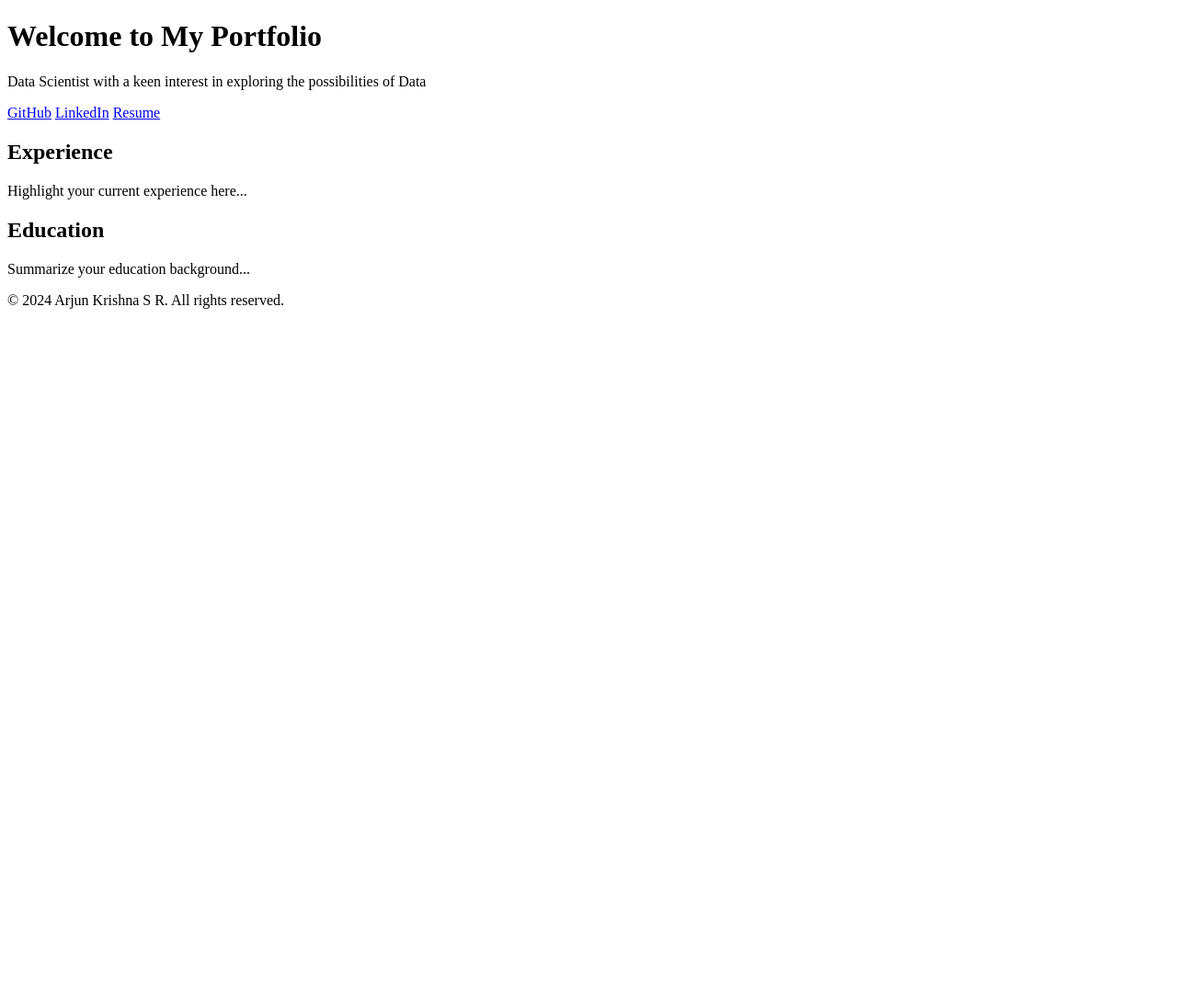
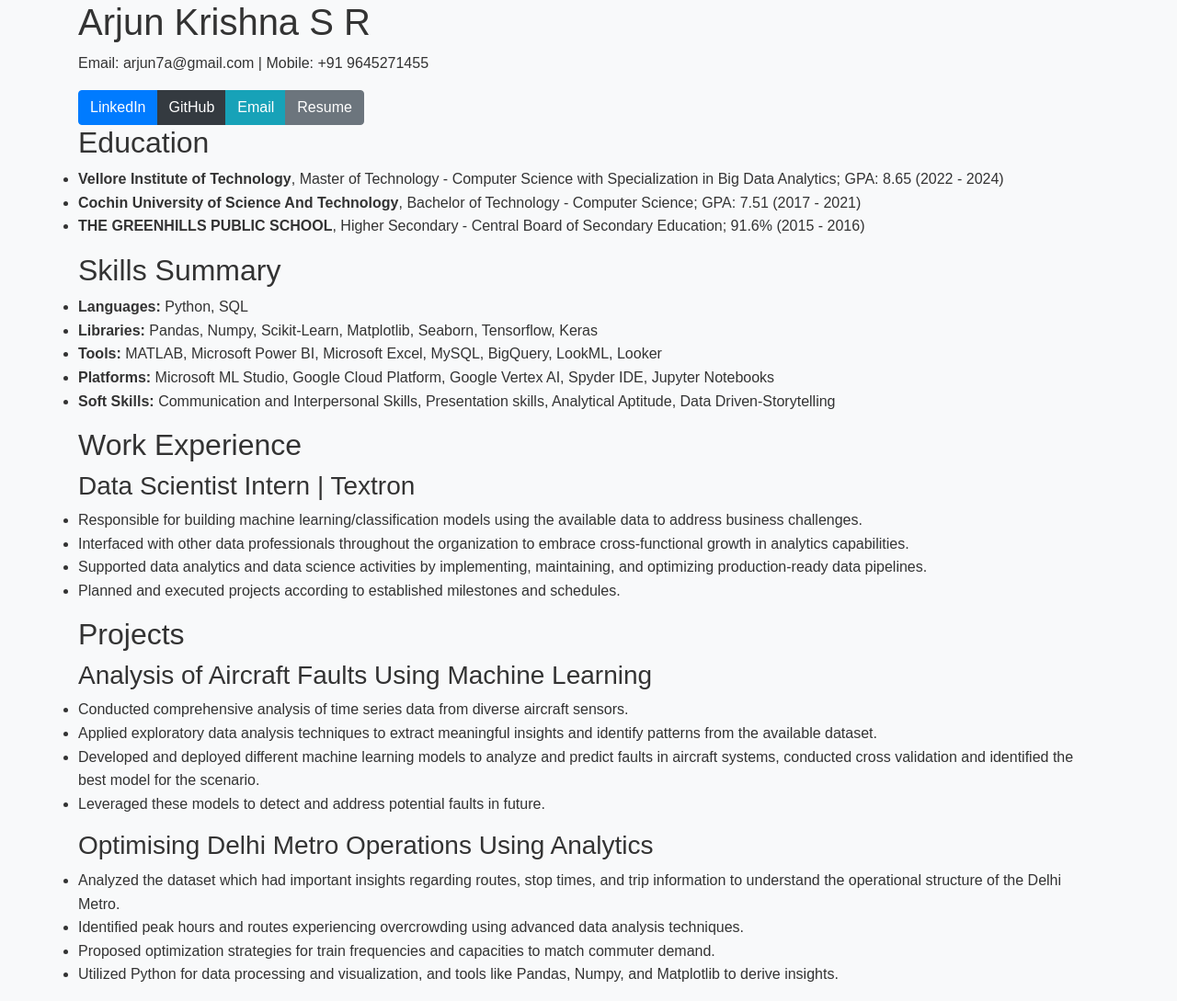
Before and after one commit to arjunkrishnasr/arjunkrishnasr.github.io, a plain HTML site: page index.html in a window 1280 px wide. Shown: the whole page at 92% size. Before the commit the page ends 800 px from the top, so only its background shows below. Drawn offline with nearby package versions, Linux system fonts and the light colour scheme; files that its build step writes are made by us from their sources.

Commit message:
Next commit

```diff
--- a/index.html
+++ b/index.html
@@ -3,32 +3,79 @@
 <head>
     <meta charset="UTF-8">
     <meta name="viewport" content="width=device-width, initial-scale=1.0">
-    <title>Arjun Krishna S R</title>
-    <link rel="stylesheet" href="style.css">
+    <title>Arjun Krishna S R - Portfolio</title>
+    <link rel="stylesheet" href="https://maxcdn.bootstrapcdn.com/bootstrap/4.5.2/css/bootstrap.min.css">
+    <link rel="stylesheet" href="css/styles.css">
 </head>
 <body>
-    <header>
-        <h1>Welcome to My Portfolio</h1>
-        <p>Data Scientist with a keen interest in exploring the possibilities of Data</p>
-        <div class="links">
-            <a href="https://github.com/yourusername" target="_blank">GitHub</a>
-            <a href="https://www.linkedin.com/in/yourlinkedinprofile" target="_blank">LinkedIn</a>
-            <a href="resume.pdf" target="_blank">Resume</a>
+    <div class="container">
+        <div class="profile-header">
+            <h1>Arjun Krishna S R</h1>
+            <p>Email: arjun7a@gmail.com | Mobile: +91 9645271455</p>
+            <div class="btn-group">
+                <a href="https://www.linkedin.com/in/arjunkrishnasr/" class="btn btn-primary" target="_blank">LinkedIn</a>
+                <a href="https://github.com/username" class="btn btn-dark" target="_blank">GitHub</a>
+                <a href="mailto:arjun7a@gmail.com" class="btn btn-info" target="_blank">Email</a>
+                <a href="path/to/your/resume.pdf" class="btn btn-secondary" target="_blank">Resume</a>
+            </div>
         </div>
-    </header>
 
-    <section id="experience">
-        <h2>Experience</h2>
-        <p>Highlight your current experience here...</p>
-    </section>
+        <div class="resume-section">
+            <h2>Education</h2>
+            <ul>
+                <li><strong>Vellore Institute of Technology</strong>, Master of Technology - Computer Science with Specialization in Big Data Analytics; GPA: 8.65 (2022 - 2024)</li>
+                <li><strong>Cochin University of Science And Technology</strong>, Bachelor of Technology - Computer Science; GPA: 7.51 (2017 - 2021)</li>
+                <li><strong>THE GREENHILLS PUBLIC SCHOOL</strong>, Higher Secondary - Central Board of Secondary Education; 91.6% (2015 - 2016)</li>
+            </ul>
+        </div>
 
-    <section id="education">
-        <h2>Education</h2>
-        <p>Summarize your education background...</p>
-    </section>
+        <div class="resume-section">
+            <h2>Skills Summary</h2>
+            <ul>
+                <li><strong>Languages:</strong> Python, SQL</li>
+                <li><strong>Libraries:</strong> Pandas, Numpy, Scikit-Learn, Matplotlib, Seaborn, Tensorflow, Keras</li>
+                <li><strong>Tools:</strong> MATLAB, Microsoft Power BI, Microsoft Excel, MySQL, BigQuery, LookML, Looker</li>
+                <li><strong>Platforms:</strong> Microsoft ML Studio, Google Cloud Platform, Google Vertex AI, Spyder IDE, Jupyter Notebooks</li>
+                <li><strong>Soft Skills:</strong> Communication and Interpersonal Skills, Presentation skills, Analytical Aptitude, Data Driven-Storytelling</li>
+            </ul>
+        </div>
 
-    <footer>
-        <p>&copy; 2024 Arjun Krishna S R. All rights reserved.</p>
-    </footer>
+        <div class="resume-section">
+            <h2>Work Experience</h2>
+            <h3>Data Scientist Intern | Textron</h3>
+            <ul>
+                <li>Responsible for building machine learning/classification models using the available data to address business challenges.</li>
+                <li>Interfaced with other data professionals throughout the organization to embrace cross-functional growth in analytics capabilities.</li>
+                <li>Supported data analytics and data science activities by implementing, maintaining, and optimizing production-ready data pipelines.</li>
+                <li>Planned and executed projects according to established milestones and schedules.</li>
+            </ul>
+        </div>
+
+        <div class="projects-section">
+            <h2>Projects</h2>
+            <div class="project-item">
+                <h3>Analysis of Aircraft Faults Using Machine Learning</h3>
+                <ul>
+                    <li>Conducted comprehensive analysis of time series data from diverse aircraft sensors.</li>
+                    <li>Applied exploratory data analysis techniques to extract meaningful insights and identify patterns from the available dataset.</li>
+                    <li>Developed and deployed different machine learning models to analyze and predict faults in aircraft systems, conducted cross validation and identified the best model for the scenario.</li>
+                    <li>Leveraged these models to detect and address potential faults in future.</li>
+                </ul>
+            </div>
+            <div class="project-item">
+                <h3>Optimising Delhi Metro Operations Using Analytics</h3>
+                <ul>
+                    <li>Analyzed the dataset which had important insights regarding routes, stop times, and trip information to understand the operational structure of the Delhi Metro.</li>
+                    <li>Identified peak hours and routes experiencing overcrowding using advanced data analysis techniques.</li>
+                    <li>Proposed optimization strategies for train frequencies and capacities to match commuter demand.</li>
+                    <li>Utilized Python for data processing and visualization, and tools like Pandas, Numpy, and Matplotlib to derive insights.</li>
+                </ul>
+            </div>
+        </div>
+    </div>
+
+    <script src="https://code.jquery.com/jquery-3.5.1.slim.min.js"></script>
+    <script src="https://cdn.jsdelivr.net/npm/@popperjs/core@2.5.4/dist/umd/popper.min.js"></script>
+    <script src="https://maxcdn.bootstrapcdn.com/bootstrap/4.5.2/js/bootstrap.min.js"></script>
 </body>
 </html>
```
